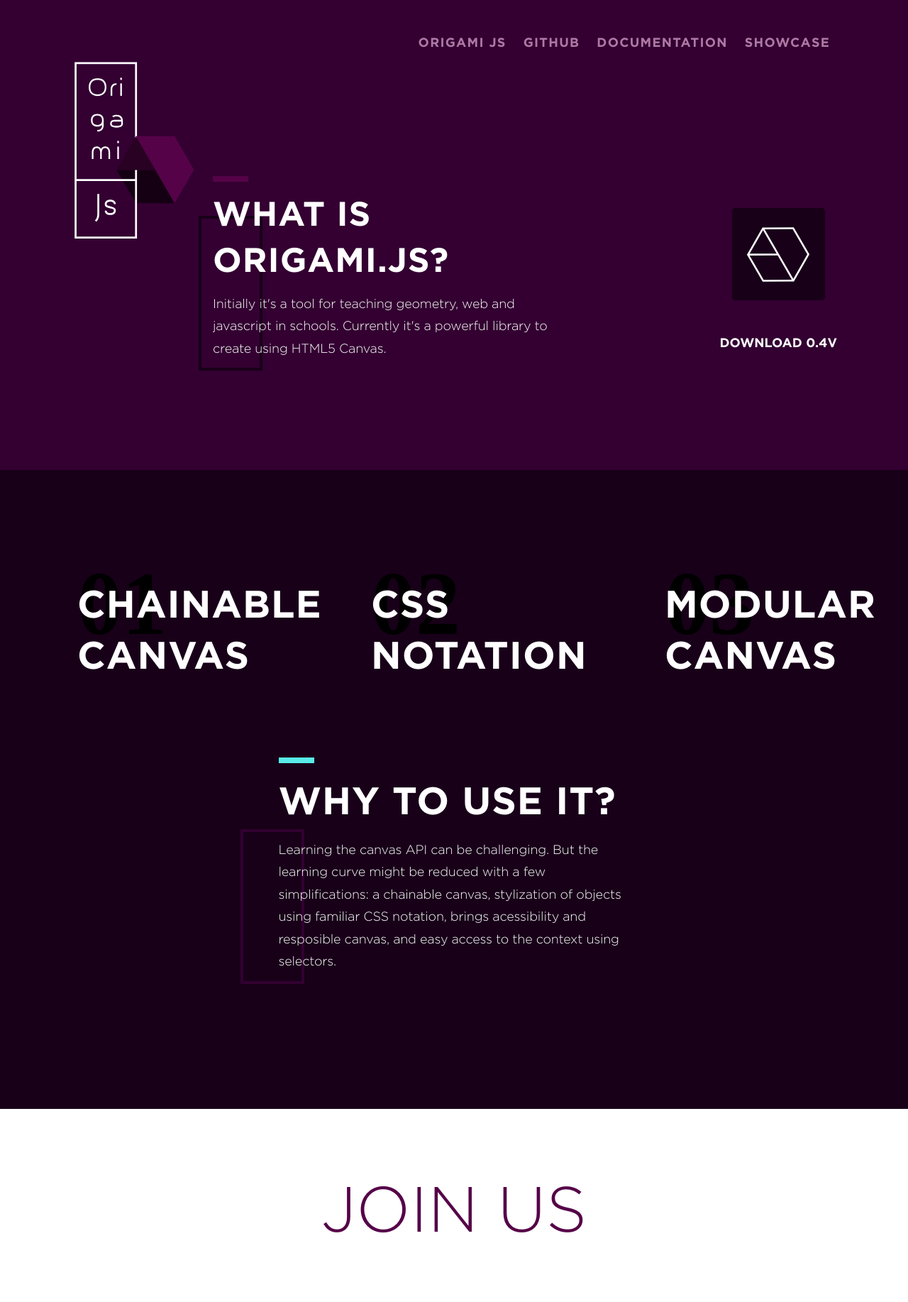
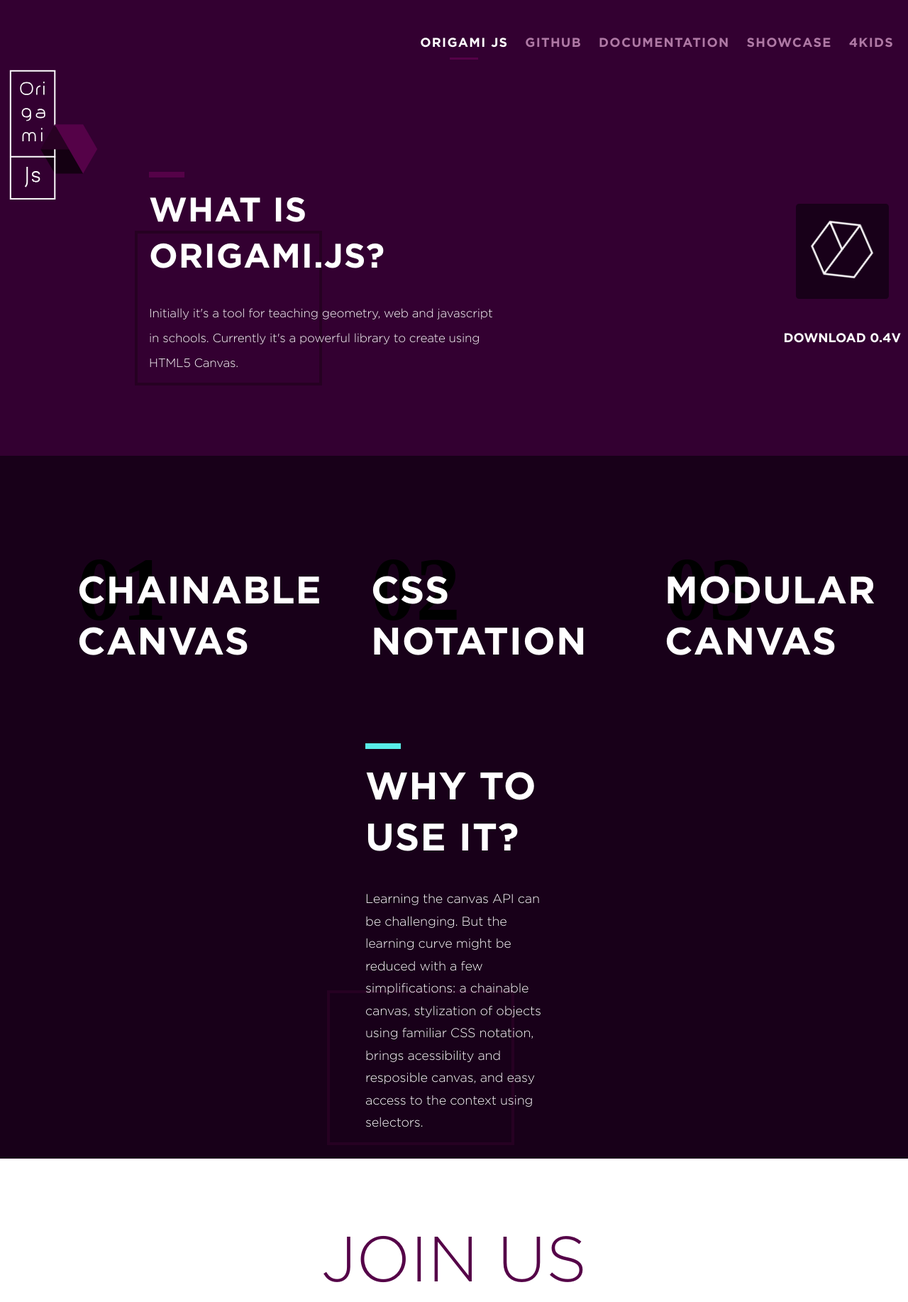
Before and after one commit to raphamorim/origamijs, a Jekyll site: the page built from index.html, in a window 1280 px wide, cut to the strip 0-1834 px from the top of the page. Shown: the whole strip at 71% size. Built offline with Jekyll 4.4.1, drawn with Linux system fonts in a browser that asks for light colours; nearby versions of some CDN libraries.

Commit message:
architecture adjustments css

```diff
--- a/_includes/about.html
+++ b/_includes/about.html
@@ -1,7 +1,7 @@
 <div class="container logo-container">
-  <a href="/">
-    <img src="/assets/images/logo-origami.svg" alt=" Origamijs">
-  </a>
+    <a href="/">
+      <img src="/assets/images/logo-origami.svg" alt=" Origamijs">
+    </a>
 </div>
 
 <div class="container first-section">
@@ -11,7 +11,10 @@
   </div>
 
   <div class="download">
-    <img src="/assets/images/logo-origami-outline.svg" alt="Download" class="download-icon">
+    <div class="download-icon">
+      <img src="/assets/images/logo-origami-outline.svg" alt="Download" class="download-icon--rotate">
+    </div>
+
     <br>
     <a href="{{ site.downloadLink }}" class="link">
       Download {{ site.downloadVersion }}
--- a/_includes/nav.html
+++ b/_includes/nav.html
@@ -1,13 +1,19 @@
 <nav class="container">
 
 	<div class="nav-open" id="navOpen">
-		<svg xmlns="http://www.w3.org/2000/svg" width="40" height="40" viewBox="0 0 40 40"><path fill="#FFF" d="M39.878 10.03H0V3.385h39.878v6.647m0 6.647H0v6.646h39.878v-6.646m0 13.292H0v6.645h39.878V29.97z"/></svg>
+		<svg xmlns="http://www.w3.org/2000/svg" width="40" height="40" viewBox="0 0 20 20">
+			<path fill="#FFF" d="M3.314,4.8h13.372c0.41,0,0.743-0.333,0.743-0.743c0-0.41-0.333-0.743-0.743-0.743H3.314
+				c-0.41,0-0.743,0.333-0.743,0.743C2.571,4.467,2.904,4.8,3.314,4.8z M16.686,15.2H3.314c-0.41,0-0.743,0.333-0.743,0.743
+				s0.333,0.743,0.743,0.743h13.372c0.41,0,0.743-0.333,0.743-0.743S17.096,15.2,16.686,15.2z M16.686,9.257H3.314
+				c-0.41,0-0.743,0.333-0.743,0.743s0.333,0.743,0.743,0.743h13.372c0.41,0,0.743-0.333,0.743-0.743S17.096,9.257,16.686,9.257z">
+			</path>
+		</svg>
 	</div>
 
 	<ul class="navigation" id="navigation">
 
 		<li class="nav-item">
-			<a href="{{ site.baseurl }}" class="nav-links">
+			<a href="{{ site.baseurl }}" class="nav-links active">
 				Origami JS
 			</a>
 		</li>
@@ -16,7 +22,7 @@
 				GitHub
 			</a>
 		</li>
-		<li class="nav-item">
+		 <li class="nav-item">
 			<a href="{{ site.baseurl }}docs" class="nav-links">
 				Documentation
 			</a>
@@ -26,6 +32,11 @@
 				Showcase
 			</a>
 		</li>
+		<li class="nav-item">
+			<a href="{{ site.baseurl }}kids" class="nav-links">
+				4Kids
+			</a>
+		</li>
 	</ul>
 
 </nav>
--- a/assets/stylesheet/_feature.scss
+++ /dev/null
@@ -1,54 +0,0 @@
-.second-section {
-  height: 100vh;
-  background-color: $dark-purple;
-  overflow: hidden;
-  padding-top: 6vh;
-  .question-highlight {
-    padding-top: 3vh;
-  }
-    .heading-lv2 {
-      z-index: 2;
-      font-size: 6vh;
-      line-height: 8vh;
-    }
-    .paragraph {
-      font-size: 2vh;
-      line-height: 3.5vh;
-    }
-  .question-highlight::before {
-    background: $turquoise;
-  }
-  .question-highlight::after {
-    border: 0.5vh solid $purple;
-    margin-left: -6vh;
-  }
-}
-
-.feature-blocks {
-  width: 90%;
-  margin: 0 auto;
-  display: flex;
-  justify-content: center;
-  align-items: center;
-  .number {
-    z-index: -1;
-    height: 0;
-    margin: 0;
-    text-align: left;
-    font-size: 14vh;
-  }
-  .chainable-canvas, .css-notation, .selectors {
-    width: 26vh;
-    display: inline-block;
-    margin: 7vh 10vh 5vh 10vh;
-    .heading-lv2{
-      z-index: 2;
-      font-size: 6vh;
-      line-height: 8vh;
-    }
-  }
-}
-
-.center {
-  margin: 0 auto;
-}
--- a/assets/stylesheet/_join.scss
+++ /dev/null
@@ -1,88 +0,0 @@
-.third-section {
-	background:$white;
-  min-height: 80vh;
-  .heading-lv1 {
-    color: $light-purple;
-    text-align: center;
-    font-size: 10vh;
-    text-transform: uppercase;
-    font-weight: 300;
-    margin-top: 10vh;
-  }
-}
-
-.contribute {
-	display: inline-flex;
-  margin-top: 2vh;
-	margin-bottom: 5vh;
-  .transform {
-    display: block;
-    transform: rotate(120deg);
-    text-align: center;
-    margin: 1vh;
-    margin-bottom: 3vh;
-    width: 135px;
-    height: 115px;
-    img {
-      width:100%;
-      margin-top: -5px;
-      -webkit-filter: grayscale(100%);
-      filter: grayscale(100%);
-    }
-    div {
-      width: 100%;
-      height: 100%;
-    }
-  }
-}
-
-.contribute {
-  .transform, div {
-    transform-origin: 50% 50%;
-    overflow: hidden;
-  }
-
-  .transform_lvl1 {
-    transform: rotate(-60deg);
-  }
-
-  .transform_lvl2 {
-    transform: rotate(-60deg);
-  }
-}
-
-.contribute__twitter {
-	display: table-caption;
-	text-align: center;
-	margin: 0 40px;
-	a {
-		text-decoration: none;
-		max-width: 50%;
-    color: $light-purple;
-	}
-}
-
-.contribute__link {
-	display: flex;
-  justify-content: center;
-	position: relative;
-  padding: 6vh 0;
-}
-
-.btn {
-	font-family: 'Gotham-light';
-	padding: 15px 30px;
-	transition: all 300ms ease;
-	text-transform: uppercase;
-	font-weight: 700;
-	text-decoration: none;
-
-	&:hover {
-		padding: 20px 35px;
-	}
-
-	&-contribute{
-		background: $purple;
-		color:$white;
-	}
-}
--- /dev/null
+++ b/assets/stylesheet/atoms/animations.scss
@@ -0,0 +1,12 @@
+/* Animations
+------------------------------------------*/
+@keyframes expand {
+    0%   { width: 70px;  border-color: #1A001C; }
+    25%  { width: 280px; border-color: #280123; }
+    50%  { width: 140px; border-color: #280123; }
+    100% { width: 70px;  border-color: #1A001C; }
+}
+
+@-moz-keyframes spin { 100% { -moz-transform: rotate(360deg); } }
+@-webkit-keyframes spin { 100% { -webkit-transform: rotate(360deg); } }
+@keyframes spin { 100% { -webkit-transform: rotate(360deg); transform:rotate(360deg); } }
--- a/assets/stylesheet/_colors.scss
+++ b/assets/stylesheet/atoms/colors.scss
@@ -1,8 +1,10 @@
-/* Color Pallete
------------------------------------------- */
+/* 1. Colors
+----------------------------------- */
 $purple: #330031;
 $light-purple: #550248;
 $dark-purple: #180019;
 $turquoise: #58ece8;
 $lilac: #f9f4f9;
 $white: #FFFFFF;
+$black-russian: #1A001C;
+$jacaranda: #280123;
--- /dev/null
+++ b/assets/stylesheet/atoms/global.scss
@@ -0,0 +1,19 @@
+/* Global
+------------------------------------------ */
+* {
+-webkit-box-sizing: border-box;
+	 -moz-box-sizing: border-box;
+				box-sizing: border-box;
+}
+
+body {
+	background-color: $purple;
+}
+
+.container {
+	margin: 0 auto;
+	width: 100%;
+	max-width: 140vh;
+	display: flex;
+	flex-wrap: wrap;
+}
--- a/assets/stylesheet/main.scss
+++ b/assets/stylesheet/main.scss
@@ -2,137 +2,20 @@
 #  main
 ---
 
-* {
--webkit-box-sizing: border-box;
-	 -moz-box-sizing: border-box;
-				box-sizing: border-box;
-}
+/* Imports
+------------------------------------------ */
+// Atoms
+@import 'atoms/animations';
+@import 'atoms/colors';
+@import 'atoms/fonts';
+@import 'atoms/global';
+@import 'atoms/texts';
 
-// div {
-// 	border: 1px dashed #ccc;
-// }
+// Molecules
+@import 'molecules/about';
+@import 'molecules/feature';
+@import 'molecules/join';
+@import 'molecules/we-need-you';
 
-/* imports
------------------------------------------- */
-
-// Basic
-@import 'colors';
-@import 'fonts';
-
-// Components
-@import 'texts';
-
-// Layout
-@import 'nav';
-@import 'feature';
-@import 'join';
-@import 'we-need-you';
-
-
-/* Global
------------------------------------------- */
-body {
-	background-color: $purple;
-}
-
-.container {
-	margin: 0 auto;
-	width: 100%;
-	max-width: 120vh;
-	display: flex;
-	flex-wrap: wrap;
-}
-
-.logo-container a img {
-    width: 20vh;
-}
-
-@media screen and (max-width: 840px) {
-	.logo-container {
-		justify-content: center;
-		margin: 30px 0;
-	}
-}
-
-.question-highlight {
-	width: 55vh;
-	max-width: 80vh;
-    .paragraph {
-      font-size: 2vh;
-      line-height: 3.5vh;
-      margin-top: -2vh;
-    }
-}
-
-@media screen and (max-width: 660px) {
-	.question-highlight {
-		margin: 0 auto;
-	}
-}
-
-.question-highlight::before {
-	content: "";
-	display: block;
-	background: $light-purple;
-	height: 8px;
-	width: 50px;
-	margin-bottom: -20px;
-}
-
-.question-highlight::after {
-	content: "";
-	display: block;
-	// position: relative;
-	margin-top: -221px;
-	margin-left: -20px;
-	z-index: -1;
-	border: 4px solid $dark-purple;
-	height: 210px;
-	width: 82px;
-}
-
-@media screen and (min-width: 840px) {
-	.first-section {
-		padding-left: 200px;
-		margin-top: -100px;
-        margin-bottom: 140px;
-	}
-}
-
-.download {
-	text-align: center;
-	margin-left: auto;
-}
-
-@media screen and (max-width: 660px) {
-	.download {
-		width: 100%;
-	}
-}
-
-.download-icon {
-	display: inline-block;
-	padding: 0.5vh 0.5vh;
-	border: 6px solid $dark-purple;
-	margin: 5vh 0;
-}
-
-@media screen and (min-width: 660px) {
-	.download-icon {
-		background: $dark-purple;
-        border-radius: 0.5vh;
-	}
-}
-
-.link {
-	color: $white;
-    font-size: 2vh;
-	text-decoration: none;
-	text-transform: uppercase;
-    font-family: 'Gotham-bold';
-	transition: opacity .3s;
-}
-
-.link:hover {
-	opacity: .7;
-}
+// Organisms
+@import 'organisms/nav';
--- /dev/null
+++ b/assets/stylesheet/molecules/about.scss
@@ -0,0 +1,96 @@
+.first-section {
+    padding-left: 200px;
+    margin-top: -50px;
+    height: 400px; // momentary
+  }
+
+@media screen and (max-width: 840px) {
+	.logo-container {
+		justify-content: center;
+		margin: 30px 0;
+	}
+}
+
+.question-highlight {
+	width: 50%;
+	max-width: 500px;
+}
+
+@media screen and (max-width: 660px) {
+	.question-highlight {
+		margin: 0 auto;
+	}
+}
+
+.question-highlight::before {
+	content: "";
+	display: block;
+	background: $light-purple;
+	height: 8px;
+	width: 50px;
+	margin-bottom: -20px;
+}
+
+.question-highlight::after {
+	content: "";
+	display: block;
+	// position: relative;
+	margin-top: -221px;
+	margin-left: -20px;
+	z-index: -1;
+	border: 4px solid $dark-purple;
+	height: 210px;
+	width: 82px;
+	animation: expand 4s infinite;
+}
+
+@media screen and (min-width: 840px) {
+	.header-page {
+		padding-left: 200px;
+		margin-top: -50px;
+		height: 400px;
+	}
+}
+
+
+.download {
+	text-align: center;
+	margin-left: auto;
+}
+
+@media screen and (max-width: 660px) {
+	.download {
+		width: 100%;
+	}
+}
+
+.download-icon {
+	display: inline-block;
+	padding: 0.5vh 0.5vh;
+	border: 6px solid $dark-purple;
+	margin: 5vh 0;
+}
+
+@media screen and (min-width: 660px) {
+	.download-icon {
+		background: $dark-purple;
+        border-radius: 0.5vh;
+	}
+}
+
+.download-icon--rotate {
+	animation: spin 4s infinite;
+}
+
+.link {
+	color: $white;
+    font-size: 2vh;
+	text-decoration: none;
+	text-transform: uppercase;
+    font-family: 'Gotham-bold';
+	transition: opacity .3s;
+}
+
+.link:hover {
+	opacity: .7;
+}
--- /dev/null
+++ b/assets/stylesheet/molecules/feature.scss
@@ -0,0 +1,63 @@
+.second-section {
+    height: 110vh;
+    background-color: $dark-purple;
+    overflow: hidden;
+    padding-top: 6vh;
+
+    .question-highlight {
+        padding-top: 3vh;
+    }
+
+    .heading-lv2 {
+        z-index: 2;
+        font-size: 6vh;
+        line-height: 8vh;
+    }
+
+    .paragraph {
+        font-size: 2vh;
+        line-height: 3.5vh;
+    }
+
+    .question-highlight::before {
+        background: $turquoise;
+    }
+
+    .question-highlight::after {
+        border: 0.5vh solid $purple;
+        margin-left: -6vh;
+    }
+}
+
+.feature-blocks {
+    width: 90%;
+    margin: 0 auto;
+    display: flex;
+    justify-content: center;
+    align-items: center;
+
+    .number {
+        z-index: -1;
+        height: 0;
+        margin: 0;
+        text-align: left;
+        font-size: 14vh;
+    }
+
+    .chainable-canvas,
+    .css-notation,
+    .selectors {
+        width: 26vh;
+        display: inline-block;
+        margin: 7vh 10vh 5vh;
+        .heading-lv2 {
+            z-index: 2;
+            font-size: 6vh;
+            line-height: 8vh;
+        }
+    }
+}
+
+.center {
+    margin: 0 auto;
+}
--- /dev/null
+++ b/assets/stylesheet/molecules/join.scss
@@ -0,0 +1,79 @@
+.third-section {
+	background: $white;
+	min-height: 80vh;
+	.heading-lv1 {
+		color: $light-purple;
+		text-align: center;
+		font-size: 10vh;
+		text-transform: uppercase;
+		font-weight: 300;
+		margin-top: 10vh;
+	}
+}
+.contribute {
+	display: inline-flex;
+	margin-top: 2vh;
+	margin-bottom: 5vh;
+	.transform {
+		display: block;
+		transform: rotate(120deg);
+		text-align: center;
+		margin: 1vh 1vh 3vh;
+		width: 135px;
+		height: 115px;
+		img {
+			width: 100%;
+			margin-top: -5px;
+			-webkit-filter: grayscale(100%);
+			filter: grayscale(100%);
+		}
+		div {
+			width: 100%;
+			height: 100%;
+		}
+	}
+}
+.contribute {
+	.transform,
+	div {
+		transform-origin: 50% 50%;
+		overflow: hidden;
+	}
+	.transform_lvl1 {
+		transform: rotate(-60deg);
+	}
+	.transform_lvl2 {
+		transform: rotate(-60deg);
+	}
+}
+.contribute__twitter {
+	// display: table-caption;
+	text-align: center;
+	margin: 0 40px;
+	a {
+		text-decoration: none;
+		max-width: 50%;
+		color: $light-purple;
+	}
+}
+.contribute__link {
+	display: flex;
+	justify-content: center;
+	position: relative;
+	padding: 6vh 0;
+}
+.btn {
+	font-family: 'Gotham-light';
+	padding: 15px 30px;
+	transition: all 300ms ease;
+	text-transform: uppercase;
+	font-weight: 700;
+	text-decoration: none;
+	&:hover {
+		padding: 20px 35px;
+	}
+	&-contribute {
+		background: $purple;
+		color: $white;
+	}
+}
--- a/assets/stylesheet/_nav.scss
+++ b/assets/stylesheet/organisms/nav.scss
@@ -48,7 +48,7 @@
 }
 
 .nav-links:hover {
-	color: $white;
+	color: $light-purple;
 }
 
 .active {
--- a/index.html
+++ b/index.html
@@ -54,5 +54,5 @@
       </div>
     </a>
   </div>
-</section>-->
-  <!-- <img src="/assets/images/example.jpg" alt=""> -->
+</section>
+ <img src="/assets/images/example.jpg" alt="">-->
```
Also changed, not shown: assets/stylesheet/atoms/fonts.scss (renamed from assets/stylesheet/_fonts.scss), assets/stylesheet/atoms/texts.scss (renamed from assets/stylesheet/_texts.scss), assets/stylesheet/molecules/we-need-you.scss (renamed from assets/stylesheet/_we-need-you.scss).
